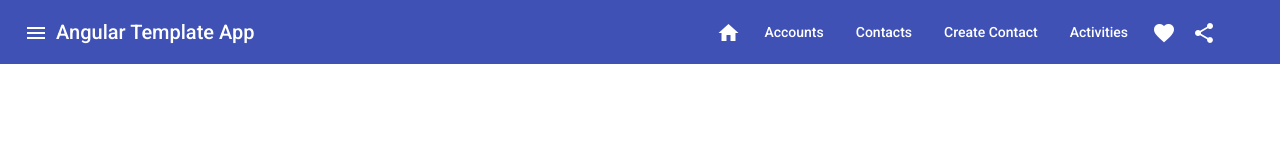
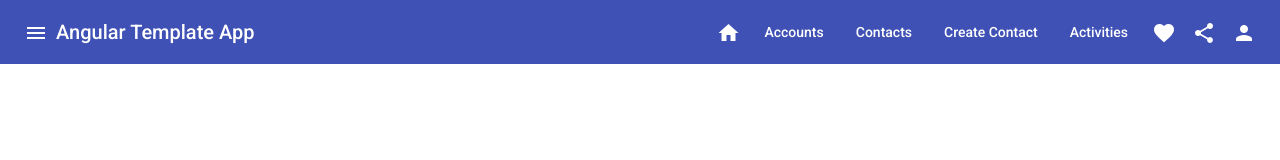
Before and after one commit to steelvelveteen/angular-template, an Angular app: page / in a window 1280 px wide. Shown: the top 160 px of the page. Built offline with nearby package versions, Linux system fonts and the light colour scheme; a web font is replaced by a local one.

Commit message:
Simple toolbar. Not responsive yet

```diff
--- a/src/app/app.component.html
+++ b/src/app/app.component.html
@@ -39,7 +39,7 @@
     class="example-icon"
     aria-label="Example icon-button with profile icon"
   >
-    <mat-icon>user</mat-icon>
+    <mat-icon>person</mat-icon>
   </button>
 </mat-toolbar>
 <router-outlet></router-outlet>
```
